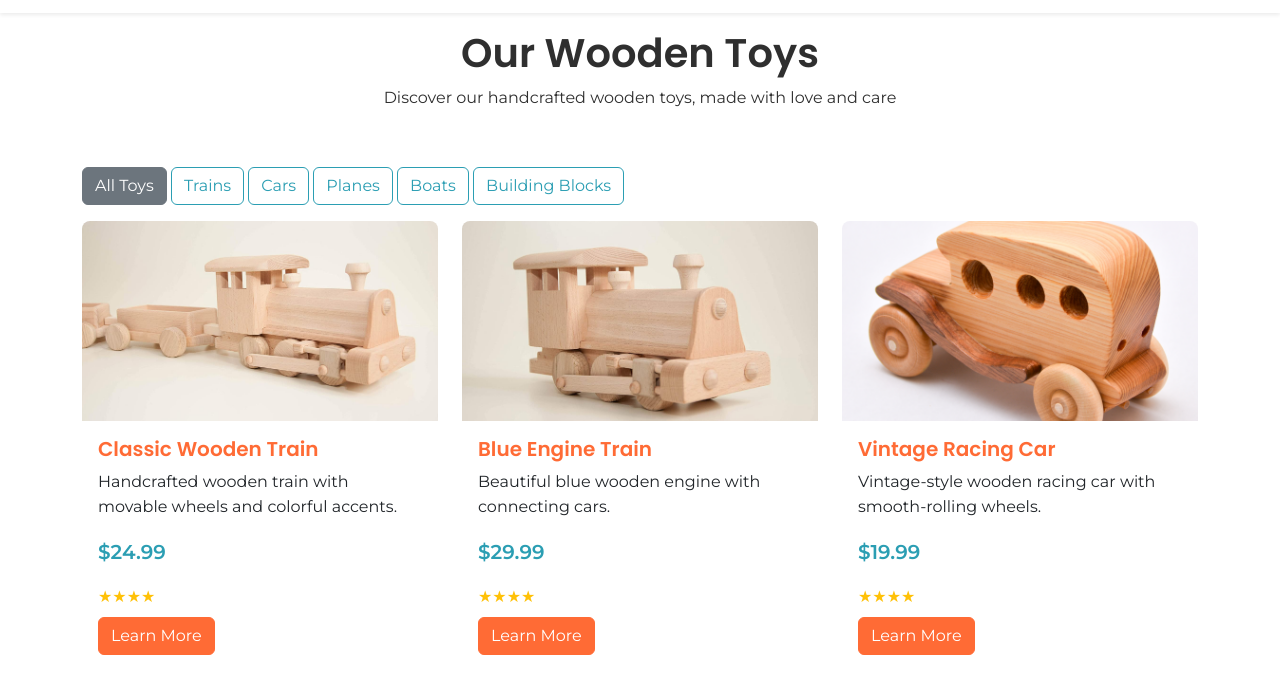
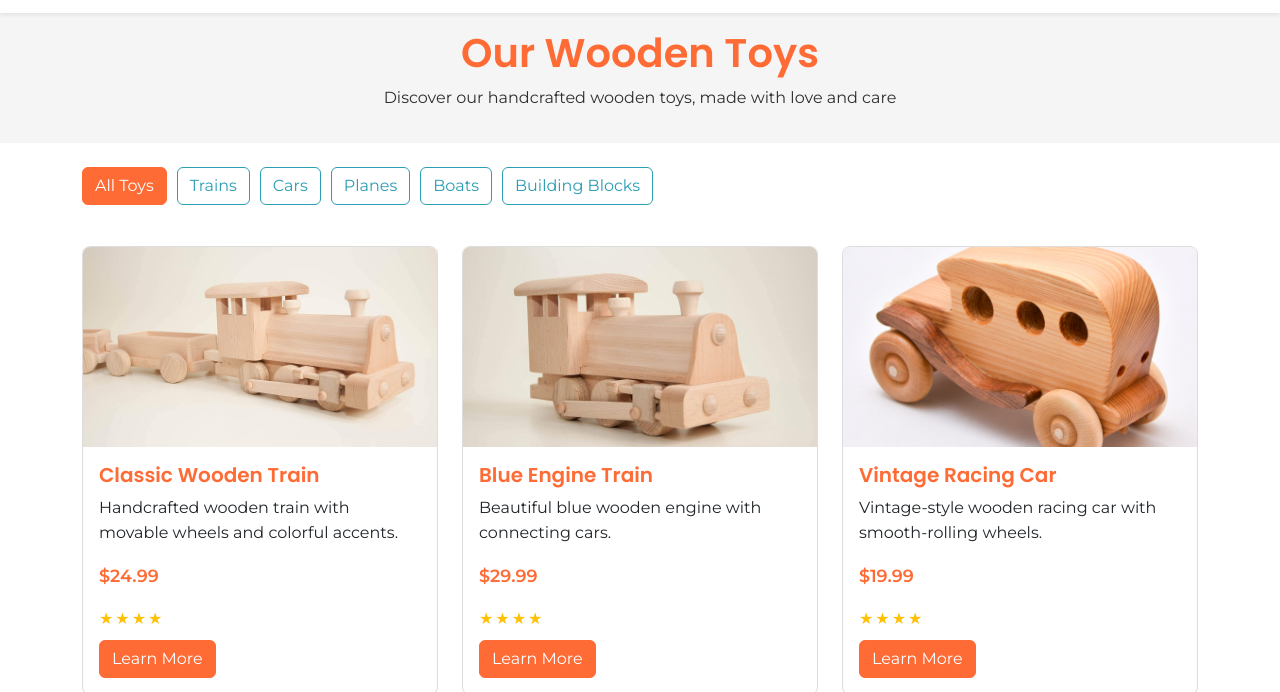
Before and after one commit to 526bmarchese/17.--MonthlyWebsiteJune--LittleBirdToyCompany_FINAL_, a plain HTML site: page gallery.html in a window 1280 px wide. Shown: the part 79-771 px from the top of the page. Drawn offline with nearby package versions, Linux system fonts and the light colour scheme.

Commit message:
Day #5 (Part 3): Updated style.css to correspond with the gallery.html page :)

```diff
--- a/style.css
+++ b/style.css
@@ -347,3 +347,67 @@ footer a:hover {
         font-size: 1rem;
     }
 }
+
+/* Our Toys/Gallery Page */
+.toy-banner {
+    background-color: #f5f5f5;
+    padding: 2rem 0;
+}
+
+.toy-banner h1 {
+    color: var(--primary-color);
+    margin-bottom: 0.5rem;
+}
+
+.category-filter {
+    display: flex;
+    flex-wrap: wrap;
+    gap: 5px;
+    margin-bottom: 20px;
+}
+
+.category-filter button {
+    margin-right: 5px;
+    margin-bottom: 5px;
+}
+
+.category-filter button.active {
+    background-color: var(--primary-color);
+    color: white;
+    border-color: var(--primary-color);
+}
+
+.product-card {
+    border: 1px solid #ddd;
+    height: 100%;
+    transition: transform 0.2s;
+}
+
+.product-card:hover {
+    transform: translateY(-5px);
+    box-shadow: 0 5px 15px rgba(0, 0, 0, 0.1);
+}
+
+.product-card .card-title {
+    font-weight: 600;
+}
+
+.product-card .price {
+    color: var(--primary-color);
+    font-weight: 600;
+    font-size: 1.1rem;
+}
+
+.rating {
+    letter-spacing: 2px;
+}
+
+.customer-reviews {
+    background-color: #f8f8f8;
+}
+
+@media (max-width: 767px) {
+    .category-filter {
+        justify-content: center;
+    }
+}
```
